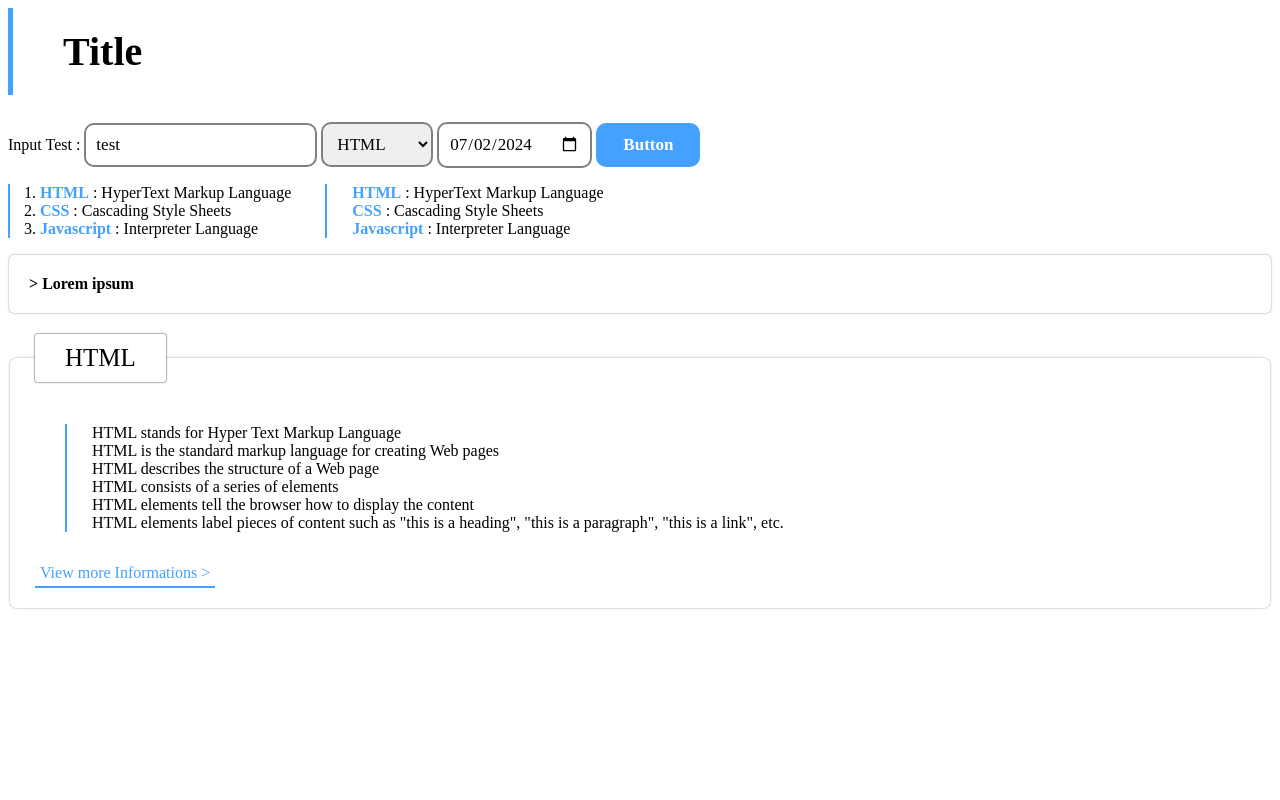
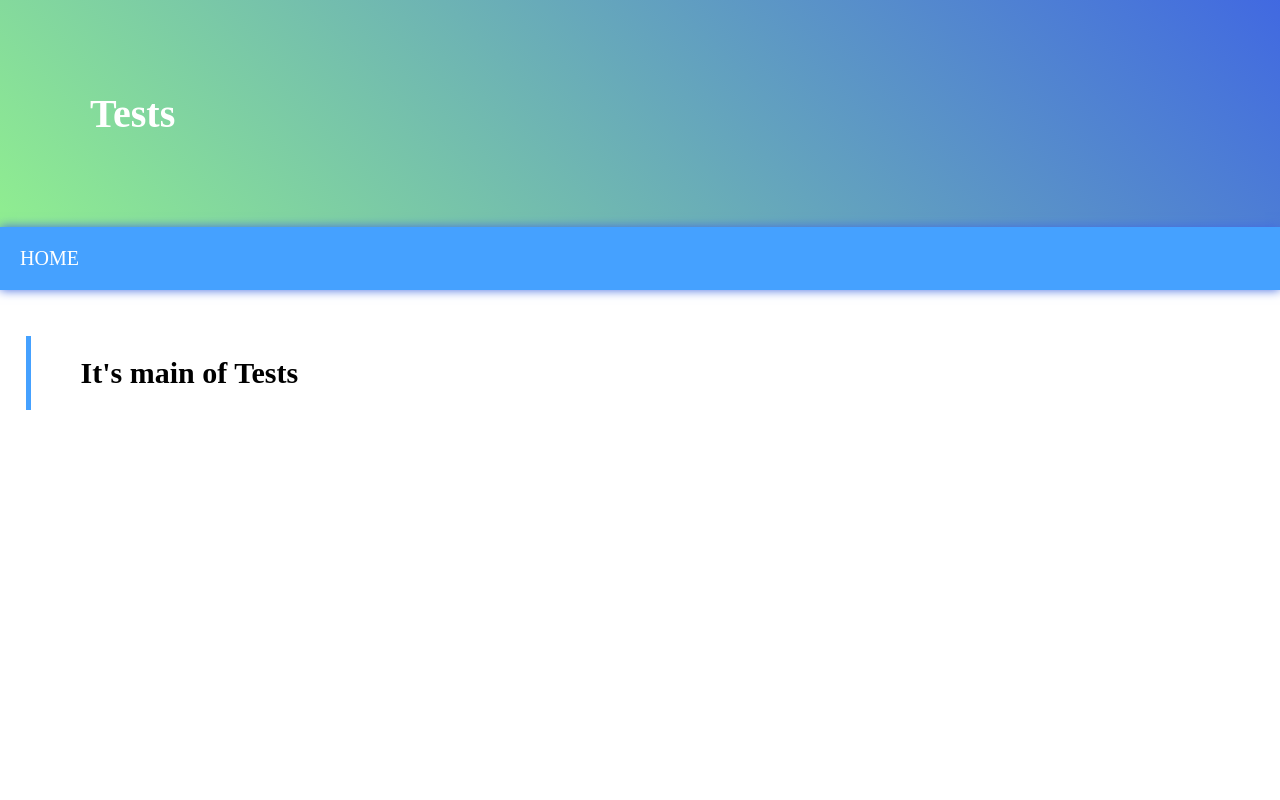
Before and after one commit to Jung2010/online_site, a PHP site: page / in a window 1280 px wide. Run offline with PHP 8.4, Linux system fonts and the light colour scheme; some web fonts are replaced.

Commit message:
240704 am 9:24

```diff
--- a/index.php
+++ b/index.php
@@ -3,47 +3,9 @@
     <?php include('lib/basicHead.php'); ?>
   </head>
   <body>
-    <h1 class='title'>Title</h1>
-    Input Test :
-    <input class='ipt' value='test'>
-    <select class='ipt'>
-      <option>HTML</option>
-      <option>CSS</option>
-      <option>Javascript</option>
-    </select>
-    <input class='ipt' type='date' value='2024-07-02'>
-    <button class='btn'>Button</button> <br>
-    <ol class='numberList'>
-      <li><b>HTML</b> : HyperText Markup Language</li>
-      <li><b>CSS</b> : Cascading Style Sheets</li>
-      <li><b>Javascript</b> : Interpreter Language</li>
-    </ol>
-    <ul class='dotList'>
-      <li><b>HTML</b> : HyperText Markup Language</li>
-      <li><b>CSS</b> : Cascading Style Sheets</li>
-      <li><b>Javascript</b> : Interpreter Language</li>
-    </ul>
-    <details class='detail'>
-      <summary>Lorem ipsum</summary>
-        Lorem ipsum dolor sit amet, consectetur adipiscing elit. Maecenas posuere volutpat ex ac aliquam. Maecenas varius ullamcorper velit. Nullam eget ex nec turpis tempor commodo. Praesent sed lacinia justo. Proin finibus vitae felis nec vulputate. In hac habitasse platea dictumst. Vestibulum sodales interdum sem, ac laoreet neque laoreet a. Vestibulum vehicula erat dapibus justo lacinia, pulvinar tincidunt erat dignissim. Quisque sit amet nisi id magna tristique accumsan quis ac odio. Nullam vehicula egestas euismod. Ut in felis vel metus finibus commodo. Fusce consectetur condimentum erat eu sollicitudin.
-    </details>
-    <fieldset class='fieldset'>
-      <legend>HTML</legend>
-      <div>
-        <p>
-          <ul class='dotList'>
-            <li>HTML stands for Hyper Text Markup Language</li>
-            <li>HTML is the standard markup language for creating Web pages</li>
-            <li>HTML describes the structure of a Web page</li>
-            <li>HTML consists of a series of elements</li>
-            <li>HTML elements tell the browser how to display the content</li>
-            <li>HTML elements label pieces of content such as "this is a heading", "this is a paragraph", "this is a link", etc.</li>
-          </ul>
-        </p>
-        <p>
-          <a class='link' href='https://www.w3schools.com/html/html_intro.asp'>View more Informations ></a>
-        </p>
-      </div>
-    </fieldset>
+    <?php include('lib/header.php'); ?>
+    <main>
+      <h1 class='title'>It's main of <?=$siteName?></h1>
+    </main>
   </body>
 </html>
--- /dev/null
+++ b/lib/header.php
@@ -0,0 +1,8 @@
+<header>
+  <banner>
+    <h1><?=$siteName?></h1>
+  </banner>
+  <nav>
+    <a href='index.php'>HOME</a>
+  </nav>
+</header>
--- a/styles/basic.css
+++ b/styles/basic.css
@@ -3,6 +3,17 @@
 * {
   font-family: 'SUITE-Regular';
   transition: all 0.2s;
+}
+
+@media (min-width: 800px) {
+
+  body {
+    padding: 0;
+    margin: 0;
+  }
+
+  main {
+    padding: 2%;
   }
 
   .ipt {
@@ -75,7 +86,7 @@
     padding: 20px;
     border-left: 5px solid #45a1ff;
     padding-left: 50px;
-  font-size: 40px;
+    font-size: 30px;
     color: black;
   }
   .title:hover {
@@ -172,3 +183,42 @@ summary {
     border-color: skyblue;
     color: skyblue;
   }
+
+  header {
+    width: 100%;
+  }
+
+  header banner h1 {
+    background: linear-gradient(45deg,lightgreen,royalblue);
+    color: white;
+    font-weight: bold;
+    font-size: 40px;
+    padding: 90px;
+    margin: 0;
+  }
+
+  header nav {
+    margin: 0;
+    padding: 0px;
+    position: sticky;
+    width: 100%;
+    background: #45a1ff;
+    padding-top: 20px;
+    padding-bottom: 20px;
+    box-shadow: 0px 0px 10px 0px royalblue;
+  }
+
+  header nav a {
+    padding: 20px;
+    color: white;
+    text-decoration: none;
+    font-size: 20px;
+    height: 100%;
+    border-bottom: 2px solid transparent;
+  }
+
+  header nav a:hover {
+    background: #45a1;
+    border-color: #45a;
+  }
+}
```
Lines whose indentation alone changed are shown as unchanged.
